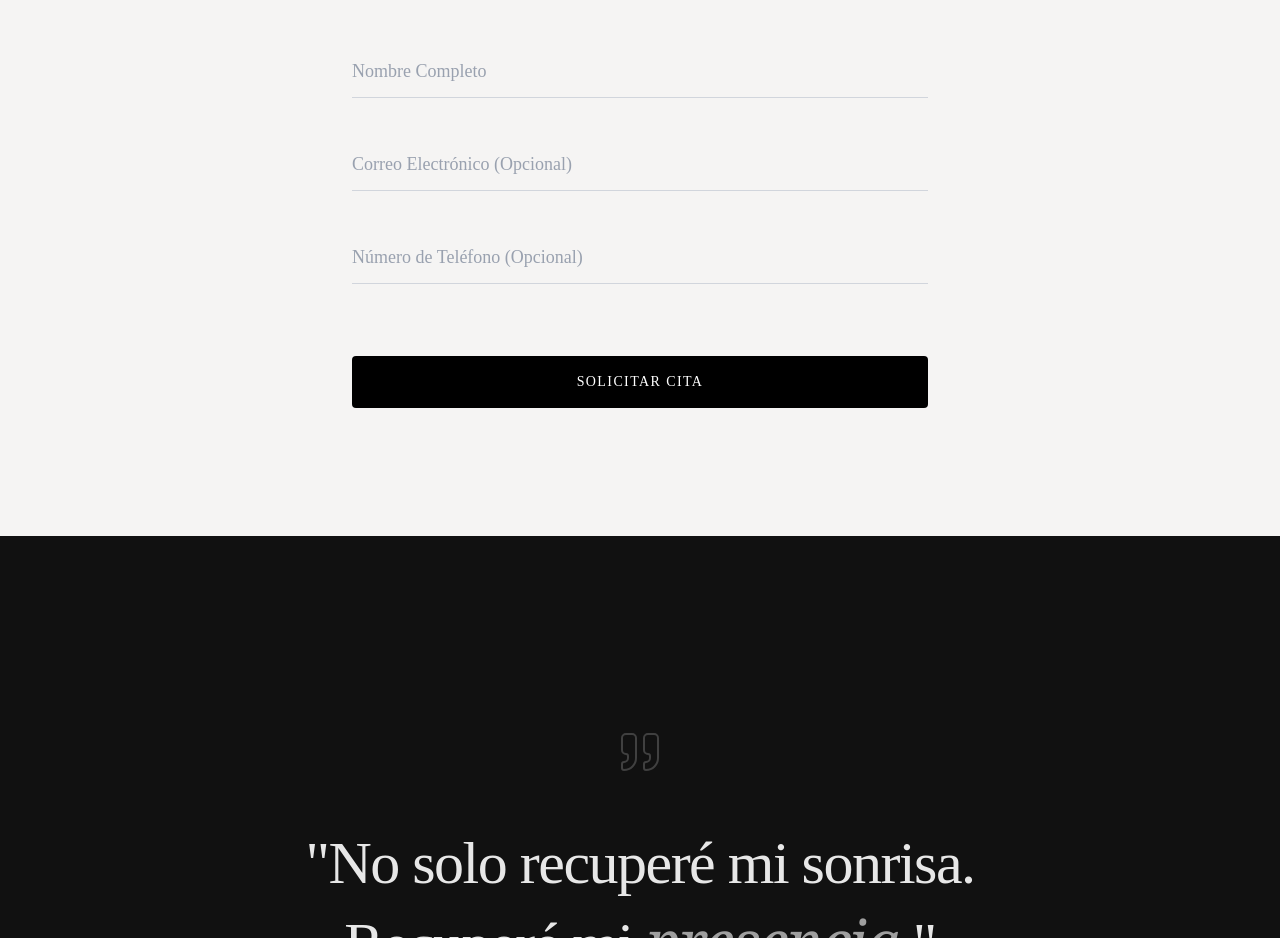
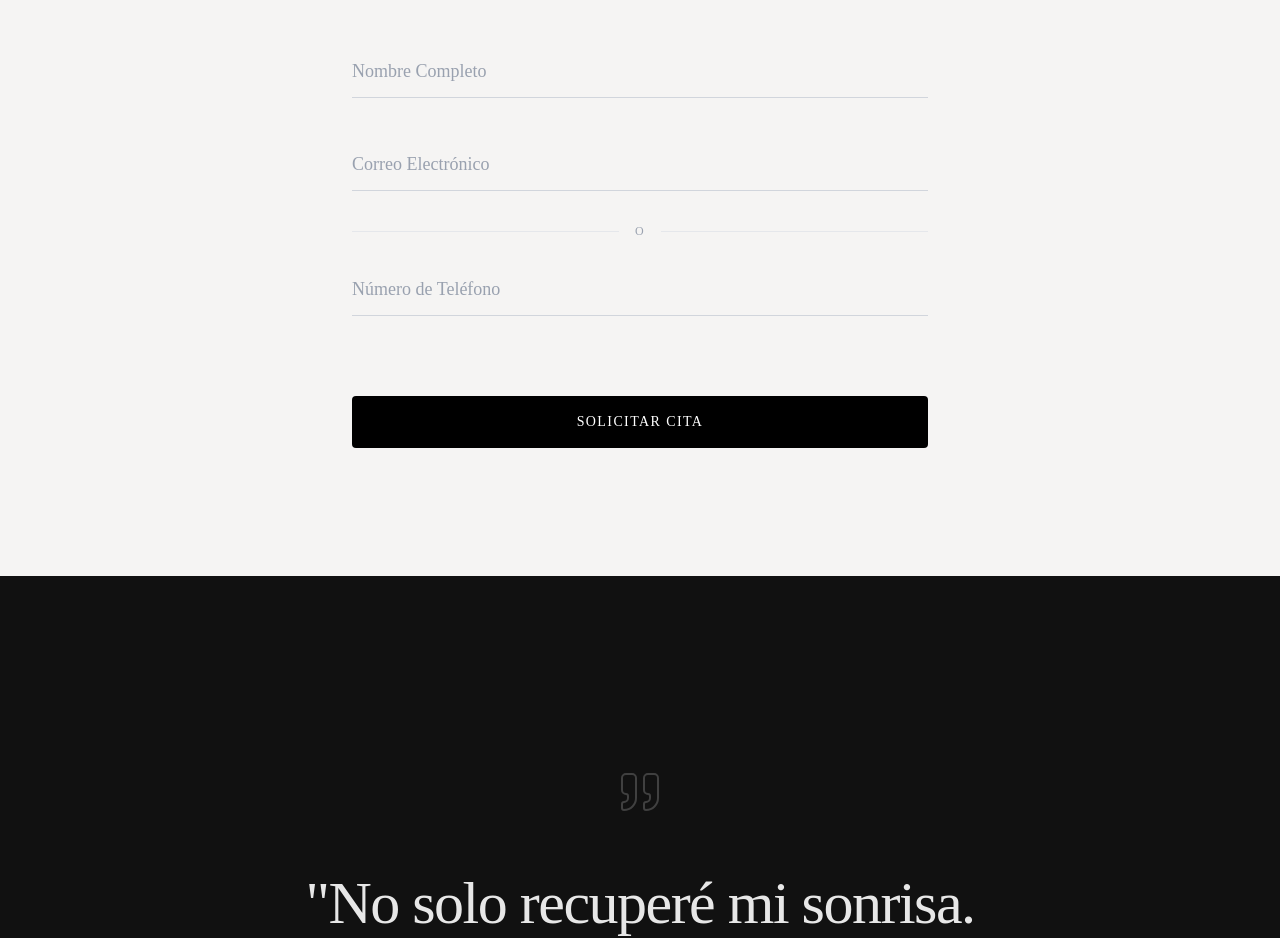
Before and after one commit to dfloresdaniel77-gif/demo-dentists, a Next.js app in the folder kletani-demo-export/: page / in a window 1280 px wide. Shown: the part 5260-6198 px from the top of the page. Built offline with nearby package versions, Linux system fonts and the light colour scheme.

Commit message:
Auto-sync triggered by AntiGravity: Add 'O' divider and remove Optional labels

```diff
--- a/kletani-demo-export/src/components/demo-5.tsx
+++ b/kletani-demo-export/src/components/demo-5.tsx
@@ -83,6 +83,7 @@ export default function DemoFive() {
               </label>
             </div>
 
+            <div className="flex flex-col gap-6">
               <div className="relative group">
                 <input
                   type="email"
@@ -95,11 +96,17 @@ export default function DemoFive() {
                   htmlFor="email"
                   className="absolute left-0 top-3 text-gray-400 text-lg transition-all peer-focus:-top-6 peer-focus:text-xs peer-focus:text-black peer-[:not(:placeholder-shown)]:-top-6 peer-[:not(:placeholder-shown)]:text-xs peer-[:not(:placeholder-shown)]:text-black cursor-text"
                 >
-                Correo Electrónico (Opcional)
+                  Correo Electrónico
                 </label>
               </div>
 
-            <div className="relative group">
+              <div className="flex items-center justify-center pt-2">
+                <div className="h-px bg-gray-200 flex-grow"></div>
+                <span className="px-4 text-gray-400 text-xs font-medium tracking-widest uppercase">O</span>
+                <div className="h-px bg-gray-200 flex-grow"></div>
+              </div>
+
+              <div className="relative group pb-2">
                 <input
                   type="tel"
                   id="phone"
@@ -111,8 +118,9 @@ export default function DemoFive() {
                   htmlFor="phone"
                   className="absolute left-0 top-3 text-gray-400 text-lg transition-all peer-focus:-top-6 peer-focus:text-xs peer-focus:text-black peer-[:not(:placeholder-shown)]:-top-6 peer-[:not(:placeholder-shown)]:text-xs peer-[:not(:placeholder-shown)]:text-black cursor-text"
                 >
-                Número de Teléfono (Opcional)
+                  Número de Teléfono
                 </label>
+              </div>
             </div>
 
             {errorMsg && (
```
Lines whose indentation alone changed are shown as unchanged.
